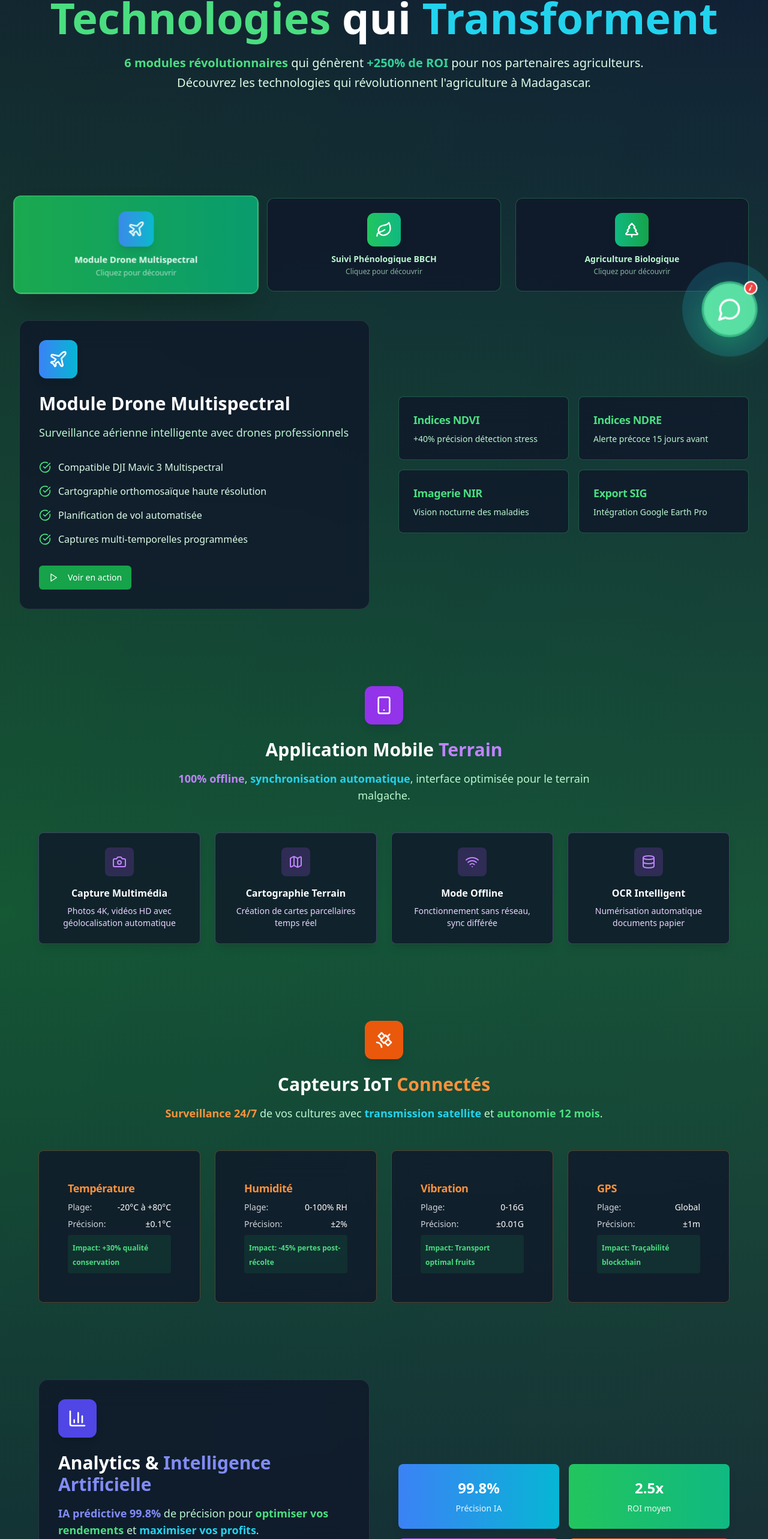
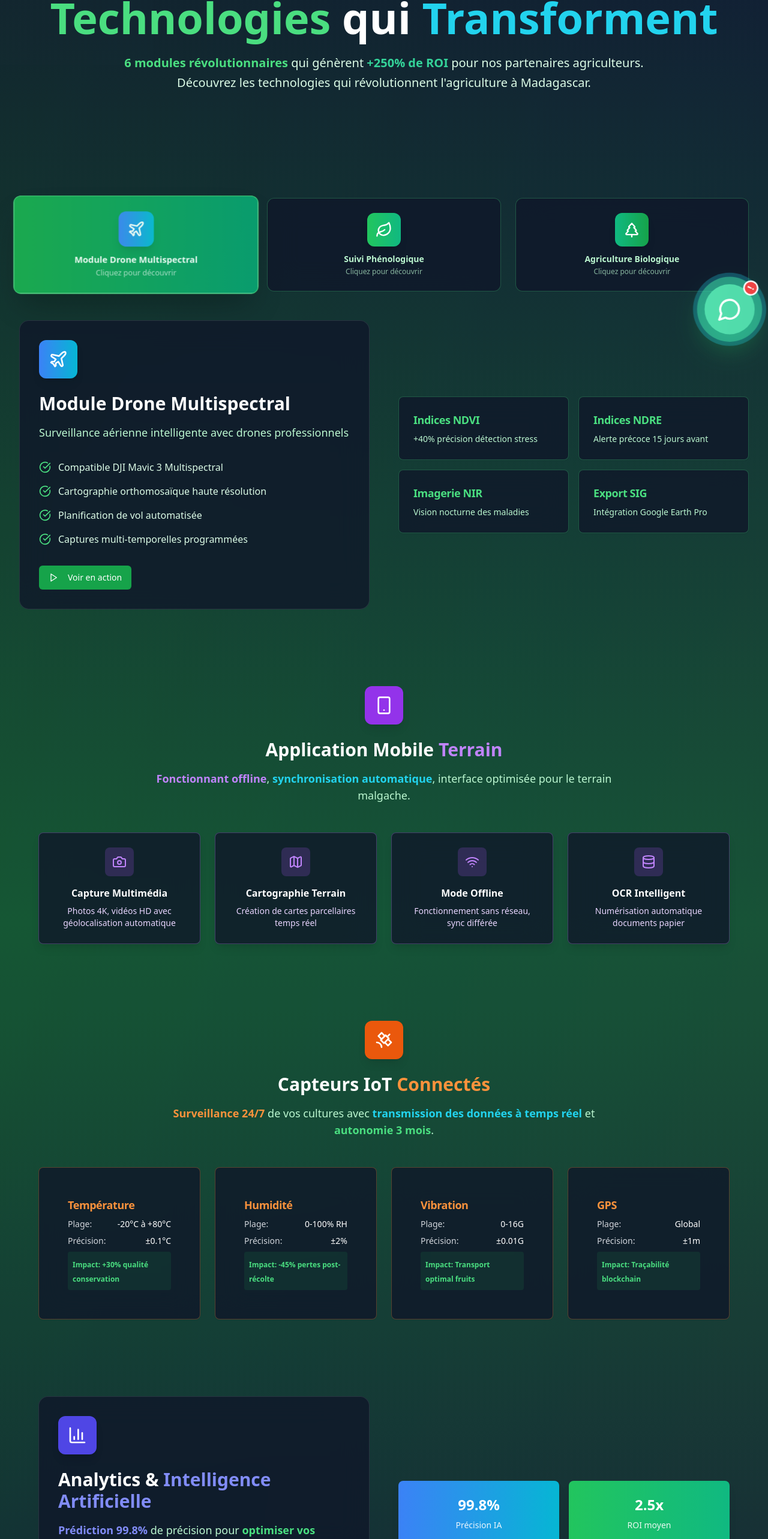
Before and after one commit to ratj/holy_appli_site, a React (Vite) app: page /features in a window 1280 px wide. Shown: the part 212-2778 px from the top of the page at 60% size. Built offline with nearby package versions, Linux system fonts and the light colour scheme.

Commit message:
Update - Text feature

```diff
--- a/client/pages/Features.tsx
+++ b/client/pages/Features.tsx
@@ -53,14 +53,14 @@ export default function Features() {
     },
     {
       id: "phenology",
-      title: "Suivi Phénologique BBCH",
+      title: "Suivi Phénologique",
       icon: Leaf,
       color: "bg-gradient-to-r from-green-500 to-emerald-500",
       description: "Automatisation du calendrier de développement des cultures",
       features: [
         "Reconnaissance automatique des stades BBCH",
         "Modèles IA spécialisés par culture",
-        "Prédictions basées sur données météo",
+        "Prédictions basées sur données fiables",
         "Alertes personnalisées par stade"
       ],
       capabilities: [
@@ -78,9 +78,9 @@ export default function Features() {
       description: "Gestion optimisée des pratiques biologiques et durables",
       features: [
         "Base de données biopesticides certifiés",
-        "Calculateur de compostage optimisé",
+        "Calcul optimisé",
         "Suivi rotation des cultures",
-        "Certification bio assistée"
+        "Certification"
       ],
       capabilities: [
         { name: "Compostage", desc: "ROI +180% vs chimique" },
@@ -300,7 +300,7 @@ export default function Features() {
               Application Mobile <span className="text-purple-400">Terrain</span>
             </h2>
             <p className="text-lg text-green-200 max-w-3xl mx-auto">
-              <span className="text-purple-400 font-bold">100% offline</span>,
+              <span className="text-purple-400 font-bold">Fonctionnant offline</span>,
               <span className="text-cyan-400 font-bold"> synchronisation automatique</span>,
               interface optimisée pour le terrain malgache.
             </p>
@@ -350,8 +350,8 @@ export default function Features() {
             </h2>
             <p className="text-lg text-green-200 max-w-3xl mx-auto">
               <span className="text-orange-400 font-bold">Surveillance 24/7</span> de vos cultures avec
-              <span className="text-cyan-400 font-bold"> transmission satellite</span> et
-              <span className="text-green-400 font-bold"> autonomie 12 mois</span>.
+              <span className="text-cyan-400 font-bold"> transmission des données à temps réel</span> et
+              <span className="text-green-400 font-bold"> autonomie 3 mois</span>.
             </p>
           </motion.div>
 
@@ -414,7 +414,7 @@ export default function Features() {
               </h2>
 
               <p className="text-lg text-green-200 mb-8">
-                <span className="text-indigo-400 font-bold">IA prédictive 99.8%</span> de précision pour
+                <span className="text-indigo-400 font-bold">Prédiction 99.8%</span> de précision pour
                 <span className="text-green-400 font-bold"> optimiser vos rendements</span> et
                 <span className="text-cyan-400 font-bold"> maximiser vos profits</span>.
               </p>
@@ -486,9 +486,9 @@ export default function Features() {
               Prêt à <span className="text-green-400">Multiplier vos Revenus</span> ?
             </h2>
             <p className="text-xl text-green-100 mb-8">
-              Rejoignez nos <span className="text-green-400 font-bold">50+ producteurs partenaires</span> qui
-              <span className="text-emerald-400 font-bold"> exportent vers l'Europe</span> avec
-              <span className="text-cyan-400 font-bold"> prix premium +85%</span>.
+              Rejoignez nos <span className="text-green-400 font-bold">producteurs partenaires</span> qui
+              <span className="text-emerald-400 font-bold"> produisent</span> en quantité et en qualité tout en  répondant aux
+              <span className="text-cyan-400 font-bold"> normes internationales</span>.
             </p>
             <Button onClick={handleWhatsAppDemo} size="lg" className="bg-green-600 hover:bg-green-700 text-white px-8 py-4">
               <MessageCircle className="mr-2 h-5 w-5" />
```
